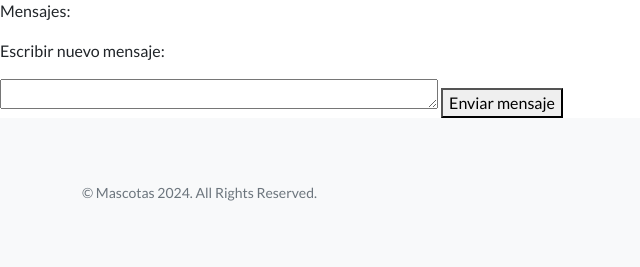
After one commit to Jpptauri/PerezTaurizano3raPreEntrega, a Django app: page /chat/chat-publico/ in a window 1280 px wide. The commit adds this page. Shown: the part 567-834 px from the top of the page, without its empty margins (0-640 px from the left). Run offline with Django 5.2, Linux system fonts and the light colour scheme; the visitor is signed in with stand-in values (Sample User, id 1); data that the repository does not hold is empty; some libraries are stand-ins or nearby versions.

Commit message:
chat funcionando

```diff
--- /dev/null
+++ b/chat/templates/chat/chat_publico.html
@@ -0,0 +1,28 @@
+<!DOCTYPE html>
+{% extends "base.html" %}
+
+{% block title_head %}
+Sala de chat
+{% endblock title_head %}
+
+{% block h1_header %}
+Mensajes
+{% endblock h1_header %}
+
+{% block main %}
+<p>Mensajes:</p>
+<ul>
+    {% for mensaje in mensajes %}
+        <li>
+            <strong>{{ mensaje.usuario.username }}:</strong> {{ mensaje.mensaje }}
+             | <span class="horario_envio">{{ mensaje.horario_envio }}</span>
+        </li>
+    {% endfor %}
+</ul>
+<p>Escribir nuevo mensaje:</p>
+<form method="post">
+    {% csrf_token %}
+    <textarea name="mensaje" rows="1" cols="50"></textarea>
+    <button type="submit">Enviar mensaje</button>
+</form>
+{% endblock main %}
--- a/chat/urls.py
+++ b/chat/urls.py
@@ -4,5 +4,5 @@ from chat import views
 app_name = 'chat'
 
 urlpatterns = [
-    path('public-chat/', views.public_chat, name='public_chat'),
+    path('chat-publico/', views.chat_publico, name='chat_publico'),
 ]
--- a/chat/views.py
+++ b/chat/views.py
@@ -1,12 +1,12 @@
 from django.shortcuts import render, redirect
-from .models import PublicChatMessage
+from .models import ChatPublico
 from django.contrib.auth.decorators import login_required
 
 @login_required
-def public_chat(request):
+def chat_publico(request):
     if request.method == 'POST':
-        message = request.POST.get('message')
-        PublicChatMessage.objects.create(sender=request.user, message=message)
-        return redirect('chat:public_chat')
-    messages = PublicChatMessage.objects.order_by('-timestamp')[:10]
-    return render(request, 'chat/public_chat.html', {'messages': messages})
+        mensaje = request.POST.get('mensaje')
+        ChatPublico.objects.create(usuario=request.user, mensaje=mensaje)
+        return redirect('chat:chat_publico')
+    mensajes = ChatPublico.objects.order_by('-horario_envio')[:10]
+    return render(request, 'chat/chat_publico.html', {'mensajes': mensajes})
--- a/templates/base.html
+++ b/templates/base.html
@@ -25,7 +25,7 @@
                 <a class="navbar-brand" href={% url "home:home" %}>Home</a>
                 <a class="navbar-brand" href={% url "home:buscar_mascotas" %}>Buscar Mascotas</a>
                 <a class="navbar-brand" href={% url "home:crear_mascotas" %}>Crear Mascotas</a>
-                <a class="navbar-brand" href={% url "chat:public_chat" %}>Chat</a>
+                <a class="navbar-brand" href={% url "chat:chat_publico" %}>Mensajes</a>
                 <a class="navbar-brand" href={% url "home:about_me" %}>About me</a>
                 {% if request.user.is_authenticated %}
                 <a class="navbar-brand" href={% url "usuarios:editar_perfil"%}>
```
Also changed, not shown: chat/models.py (+4 -4 lines), chat/templates/chat/public_chat.html (deleted, +0 -28 lines), chat/migrations/0002_chatpublico_delete_publicchatmessage.py (added).
